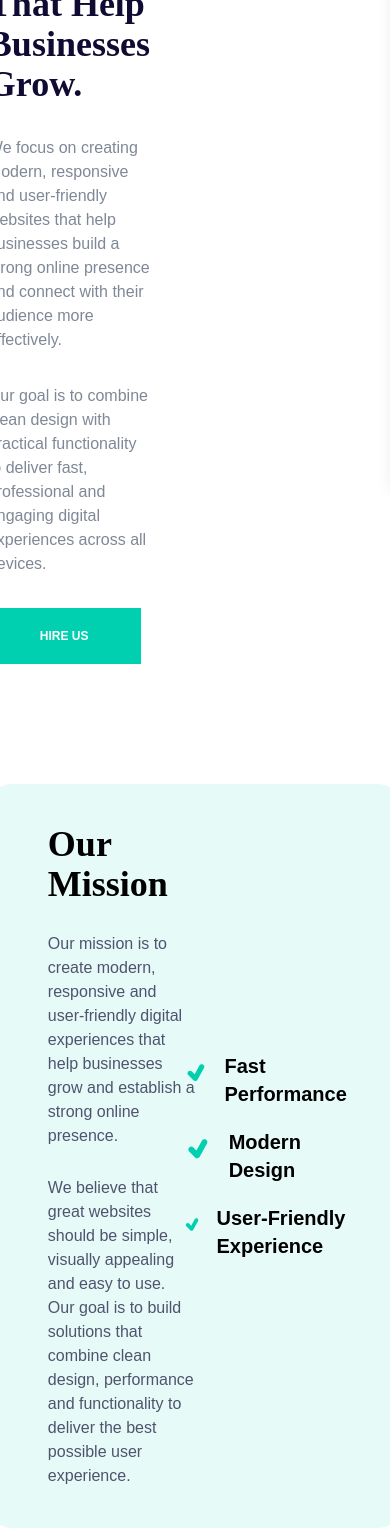
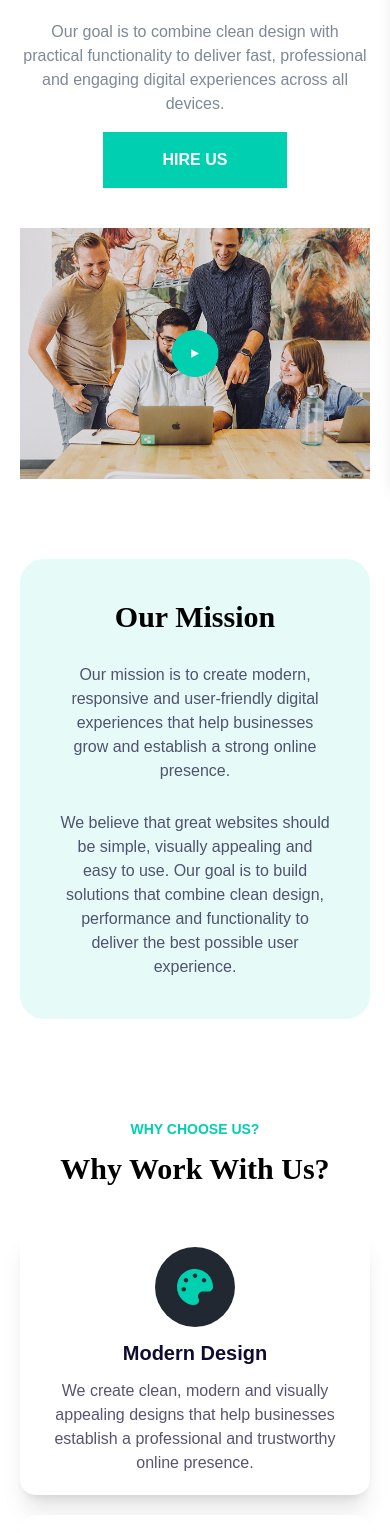
Before and after one commit to muneebkhan-dev/Agency-Website, a React (Vite) app: page /about in a window 390 px wide. Shown: the part 360-1893 px from the top of the page. Built offline with nearby package versions, Linux system fonts and the light colour scheme.

Commit message:
style(about page): make page responsive across all breakpoints

```diff
--- a/src/Pages/About.jsx
+++ b/src/Pages/About.jsx
@@ -1,16 +1,16 @@
 import React from "react"
 import { TiTick } from "react-icons/ti"
-import { FaPalette } from "react-icons/fa";
-import { MdDevices } from "react-icons/md";
-import { FaBolt } from "react-icons/fa6";
-
+import { FaPalette } from "react-icons/fa"
+import { MdDevices } from "react-icons/md"
+import { FaBolt } from "react-icons/fa6"
+import { FaTelegramPlane } from "react-icons/fa"
 
 
 const About = () => {
   const cards = [
     {
       id: 1,
-      icon: FaPalette ,
+      icon: FaPalette,
       title: "Modern Design",
       description:
         "We create clean, modern and visually appealing designs that help businesses establish a professional and trustworthy online presence.",
@@ -30,21 +30,19 @@ const About = () => {
       title: "Fast Performance",
       description:
         "We focus on speed and efficiency by building lightweight and optimized websites that load quickly and provide a smooth browsing.",
-    }
-
-
+    },
   ]
 
   return (
-    <section className='relative min-h-screen px-20 mx-auto flex justify-center'>
-      <div className='max-w-7xl flex flex-col gap-10'>
-        <div className='flex py-20 justify-between gap-10 '>
-          <div className='w-2/5 flex flex-col gap-8'>
-            <h1 className='text-xl text-[#00D0B0] font-bold '>About us</h1>
-            <h2 className='font-playfair font-semibold text-[#0F0B33] text-4xl'>
+    <section className='relative min-h-screen px-5 md:px-10 lg:px-20 mx-auto flex justify-center'>
+      <div className='max-w-7xl flex flex-col gap-5 md:gap-10 lg:gap-10'>
+        <div className='flex flex-col md:flex-row lg:flex-row py-15 lg:py-20 items-center md:justify-between lg:justify-between gap-10 '>
+          <div className='about-content md:w-1/2 lg:w-2/5 flex flex-col items-center md:items-start lg:items-start text-center md:text-start lg:text-start gap-4 md:gap-5 lg:gap-8'>
+            <h2 className='text-xl text-[#00D0B0] font-bold '>About us</h2>
+            <h3 className='font-playfair font-semibold text-[#0F0B33] text-xl md:text-2xl lg:text-4xl'>
               Building Digital Experiences That Help Businesses Grow.
-            </h2>
-            <div className='font-dm text-[#475569]/70 flex flex-col gap-8 text-base '>
+            </h3>
+            <div className='font-dm text-[#475569]/70 flex flex-col gap-6 md:gap-5 lg:gap-8 md:text-sm lg:text-base '>
               <p>
                 We focus on creating modern, responsive and user-friendly
                 websites that help businesses build a strong online presence and
@@ -57,21 +55,21 @@ const About = () => {
               </p>
             </div>
             <div>
-              <button className='font-poppins font-extrabold text-xs bg-[#00D0B0] text-white px-13 py-5'>
+              <button className='font-poppins font-extrabold text-base md:text-xs lg:text-xs bg-[#00D0B0] text-white px-15 md:px-10 lg:px-13 py-4 md:py-3 lg:py-5'>
                 HIRE US
               </button>
             </div>
           </div>
-          <div className='img w-1/2'>
+          <div className='img w-full md:w-1/2 lg:w-1/2 flex flex-col justify-center lg:flex-none'>
             <img className='' src='/public/images/Group 48095475.png' alt='' />
           </div>
         </div>
-        <div className='flex py-10 bg-[#E6FBF8] rounded-3xl px-15'>
-          <div className='w-1/2 flex flex-col gap-7'>
-            <h2 className='font-playfair font-bold  text-black text-4xl'>
+        <div className='flex py-10 bg-[#E6FBF8] rounded-3xl px-10 lg:px-15'>
+          <div className='our-mission w-full md:w-1/2 lg:w-1/2 flex flex-col gap-7 text-center md:text-start lg:text-start'>
+            <h2 className='font-playfair font-bold  text-black text-3xl lg:text-4xl'>
               Our Mission
             </h2>
-            <div className='flex flex-col gap-7 font-dm text-[#0F0B33]/70 text-base '>
+            <div className='flex flex-col items-center md:items-start lg:items-start gap-7 font-dm text-[#0F0B33]/70 text-base md:text-sm lg:text-base '>
               <p>
                 Our mission is to create modern, responsive and user-friendly
                 digital experiences that help businesses grow and establish a
@@ -85,49 +83,75 @@ const About = () => {
               </p>
             </div>
           </div>
-          <div className='w-1/2 flex flex-col justify-center items-center'>
+          <div className='hidden md:flex lg:flex w-1/2 flex-col justify-center items-end lg:items-center'>
             <div className='flex flex-col gap-5'>
-              <div className='font-poppins flex text-xl font-bold gap-3'>
-                <TiTick className='text-[#00D0B0] size-10' /> Fast Performance
+              <div className='font-poppins flex text-lg lg:text-xl font-bold gap-3'>
+                <TiTick className='text-[#00D0B0] size-7 md:size-8 lg:size-10' />{" "}
+                Fast Performance
               </div>
-              <div className='font-poppins flex text-xl font-bold gap-3'>
-                <TiTick className='text-[#00D0B0] size-10' /> Modern Design
+              <div className='font-poppins flex text-lg lg:text-xl font-bold gap-3'>
+                <TiTick className='text-[#00D0B0] size-7 md:size-8 lg:size-10' />{" "}
+                Modern Design
               </div>
-              <div className='font-poppins flex text-xl font-bold gap-3'>
-                <TiTick className='text-[#00D0B0] size-10' /> User-Friendly
-                Experience
+              <div className='font-poppins flex text-lg lg:text-xl font-bold gap-3'>
+                <TiTick className='text-[#00D0B0] size-7 md:size-8 lg:size-10' />{" "}
+                User-Friendly Experience
               </div>
             </div>
           </div>
         </div>
-        <div className="flex flex-col items-center gap-10 py-10 mt-10">
-          <div className="flex flex-col items-center gap-3">
-          <h2 className="font-dm font-bold text-xm text-[#00D0B0]">WHY CHOOSE US?</h2>
-          <h3 className="font-playfair font-bold text-4xl">Why Work With Us?</h3>
+        <div className='flex flex-col items-center gap-10 py-10 mt-10'>
+          <div className='about-cards flex flex-col items-center gap-3'>
+            <h2 className='font-dm font-bold text-sm lg:text-base text-[#00D0B0]'>
+              WHY CHOOSE US?
+            </h2>
+            <h3 className='font-playfair font-bold text-3xl lg:text-4xl'>
+              Why Work With Us?
+            </h3>
           </div>
-          <div className='grid grid-cols-3 gap-6'>
+          <div className='cards grid grid-cols-1 md:grid-cols-3 lg:grid-cols-3 gap-5 lg:gap-10 md:px-5 lg:px-10'>
             {cards.map((card) => {
-
-            const Icon = card.icon;
+              const Icon = card.icon
 
               return (
-
                 <div
                   key={card.id}
-              className='card w-full flex flex-col items-center gap-3 bg-white shadow-xl rounded-2xl p-8'
+                  className='card w-full flex flex-col items-center gap-3 bg-white shadow-xl rounded-2xl p-5 lg:p-8'
                 >
-              <div className='w-16 h-16 rounded-full bg-[#222831] flex items-center justify-center mx-auto'>
-                <Icon className='text-3xl text-[#00D0B0]' />
+                  <div className='w-20 md:w-14 lg:w-16 h-20 md:h-14 lg:h-16 rounded-full bg-[#222831] flex items-center justify-center mx-auto'>
+                    <Icon className='text-4xl md:text-3xl lg:text-3xl text-[#00D0B0]' />
                   </div>
-              <h1 className='font-dm font-bold text-[#0F0B33] text-xl'>
+                  <h3 className='font-dm font-bold text-[#0F0B33] text-center text-xl md:text-lg lg:text-xl'>
                     {card.title}
-              </h1>
-              <p className='font-dm text-sm text-center w-full text-[#0F0B33]/70'>
+                  </h3>
+                  <p className='font-dm text-base md:text-sm lg:text-sm text-center w-full text-[#0F0B33]/70'>
                     {card.description}
                   </p>
                 </div>
-            );
+              )
             })}
+          </div>
+        </div>
+        <div className='w-full bg-[#061d41] rounded-2xl mx-auto shadow-xl'>
+          <div className='cta-sec flex flex-col md:flex-row lg:flex-row items-center justify-between py-8 px-5 md:px-10 lg:px-30 gap-5 md:gap-0 lg:gap-0'>
+            <div className='flex flex-col md:flex-row lg:flex-row items-center md:items-start lg:items-start text-center md:text-start lg:text-start gap-5 lg:gap-10'>
+              <div className='md:w-auto lg:w-auto rounded-full bg-white p-3 flex items-center'>
+                <FaTelegramPlane className='text-[#0D9488] size-14 md:size-10 lg:size-10' />
+              </div>
+              <div className='flex flex-col justify-center gap-3 md:gap-0 lg:gap-2'>
+                <h4 className='font-poppins text-white text-2xl md:text-base lg:text-xl font-semibold'>
+                  Let's build something amazing together.
+                </h4>
+                <p className='font-dm text-base md:text-sm lg:text-sm text-white'>
+                  I'm always open to discussing new projects and ideas.
+                </p>
+              </div>
+            </div>
+            <div className='w-full md:w-auto lg:auto'>
+              <button className='w-full md:w-auto lg:w-auto font-dm text-lg text-white px-5 md:px-4 lg:px-6 py-3 md:py-3 lg:py-4 bg-[#0D9488] rounded-xl font-bold'>
+                Get in Touch
+              </button>
+            </div>
           </div>
         </div>
       </div>
--- a/src/index.css
+++ b/src/index.css
@@ -126,6 +126,15 @@ body {
       font-size: 18px;
     }
 
+    .our-mission h2 {
+      font-size: 30px;
+    }
+
+    .about-cards h3 {
+      font-size: 36px;
+    }
+
+
     .footer-logo {
       width: 75%;
     }
```
Lines whose indentation alone changed are shown as unchanged.
